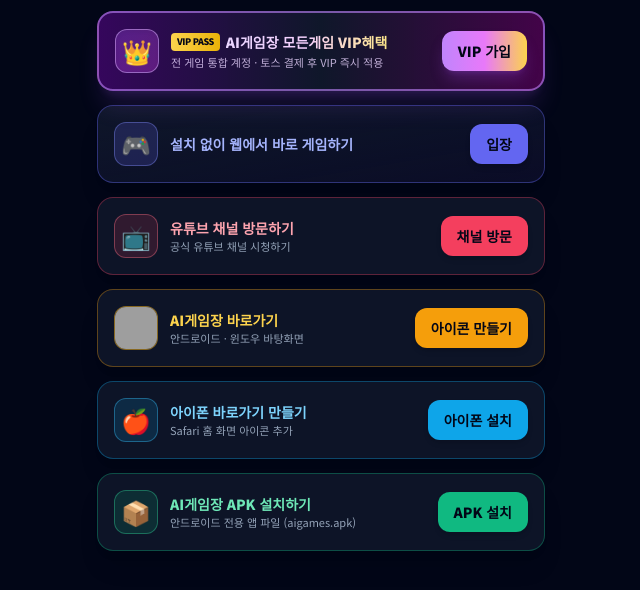
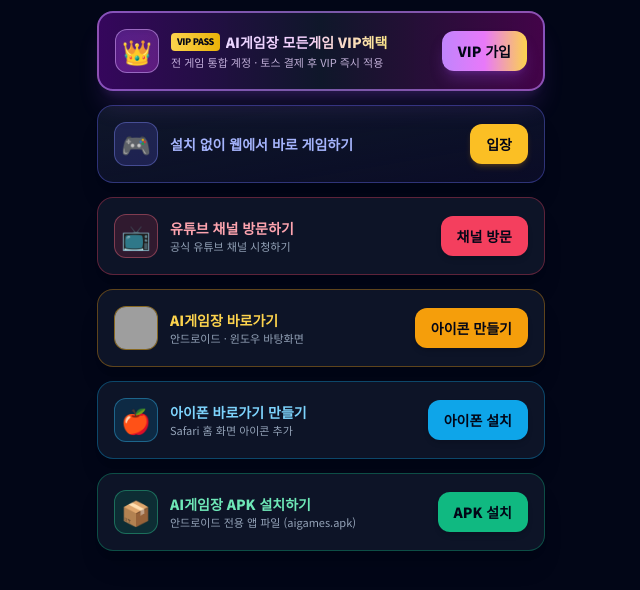
Before and after one commit to vusana-ai/Shortcut, a plain HTML site: page index.html in a window 1280 px wide. Shown: the part 206-796 px from the top of the page, without its empty margins (319-959 px from the left). Drawn offline with nearby package versions, Linux system fonts and the light colour scheme; grey boxes are pictures that could not be loaded.

Commit message:
Update index.html

```diff
--- a/index.html
+++ b/index.html
@@ -65,7 +65,7 @@
       </div>
     </section>
 
-    <!-- 2번: 설치 없이 웹에서 바로 게임하기 (2번째 자리 이동, "입장" 버튼) -->
+    <!-- 2번: 설치 없이 웹에서 바로 게임하기 (입장 버튼 노란색 적용) -->
     <section class="bg-gradient-to-br from-slate-900 to-indigo-950/30 border border-indigo-500/40 rounded-2xl p-4 shadow-xl">
       <div class="flex items-center justify-between gap-3">
         <div class="flex items-center gap-3 min-w-0">
@@ -77,7 +77,7 @@
           </div>
         </div>
         <a href="https://link.inpock.co.kr/aigame" target="_blank" rel="noopener noreferrer"
-          class="px-4 py-2.5 rounded-xl bg-indigo-500 hover:bg-indigo-400 active:scale-[0.98] text-slate-950 font-black text-xs sm:text-sm shadow-md transition shrink-0 cursor-pointer text-center">
+          class="px-4 py-2.5 rounded-xl bg-amber-400 hover:bg-amber-300 active:scale-[0.98] text-slate-950 font-black text-xs sm:text-sm shadow-md shadow-amber-500/20 transition shrink-0 cursor-pointer text-center">
           입장
         </a>
       </div>
```
